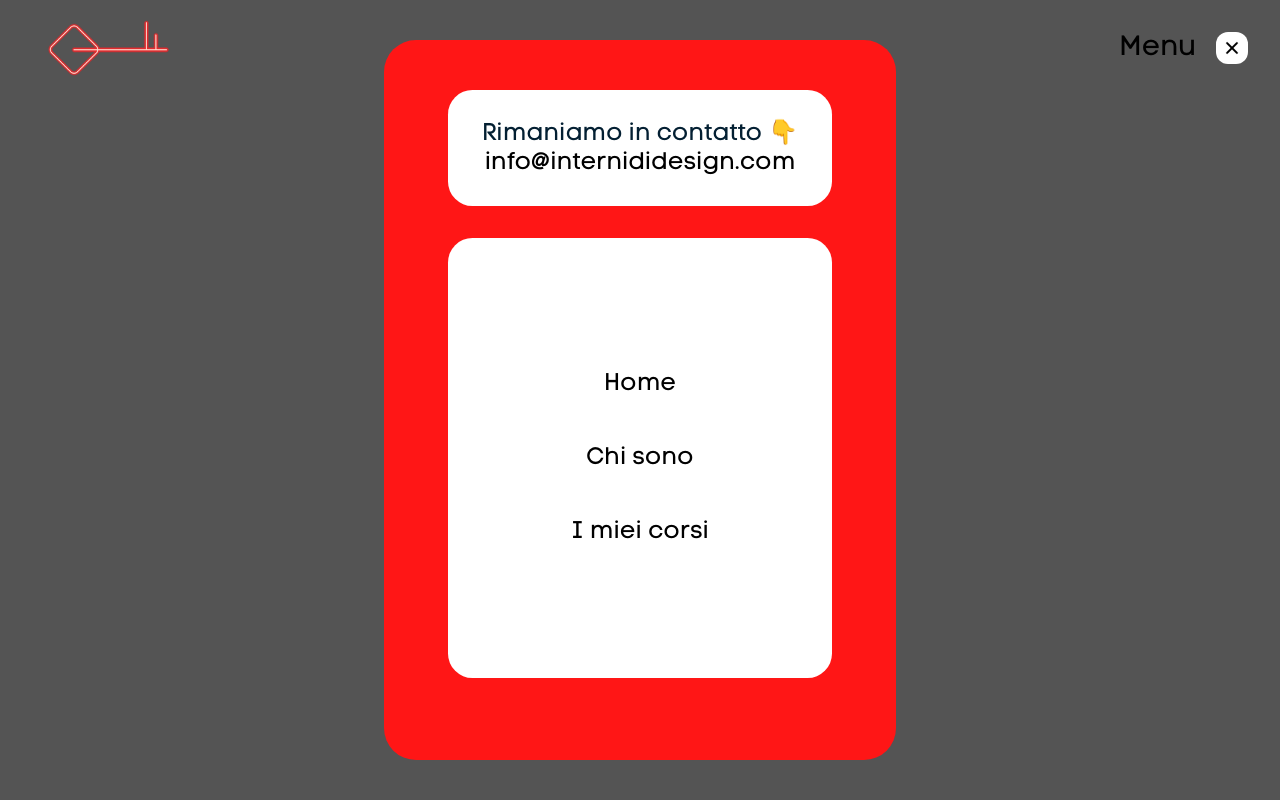
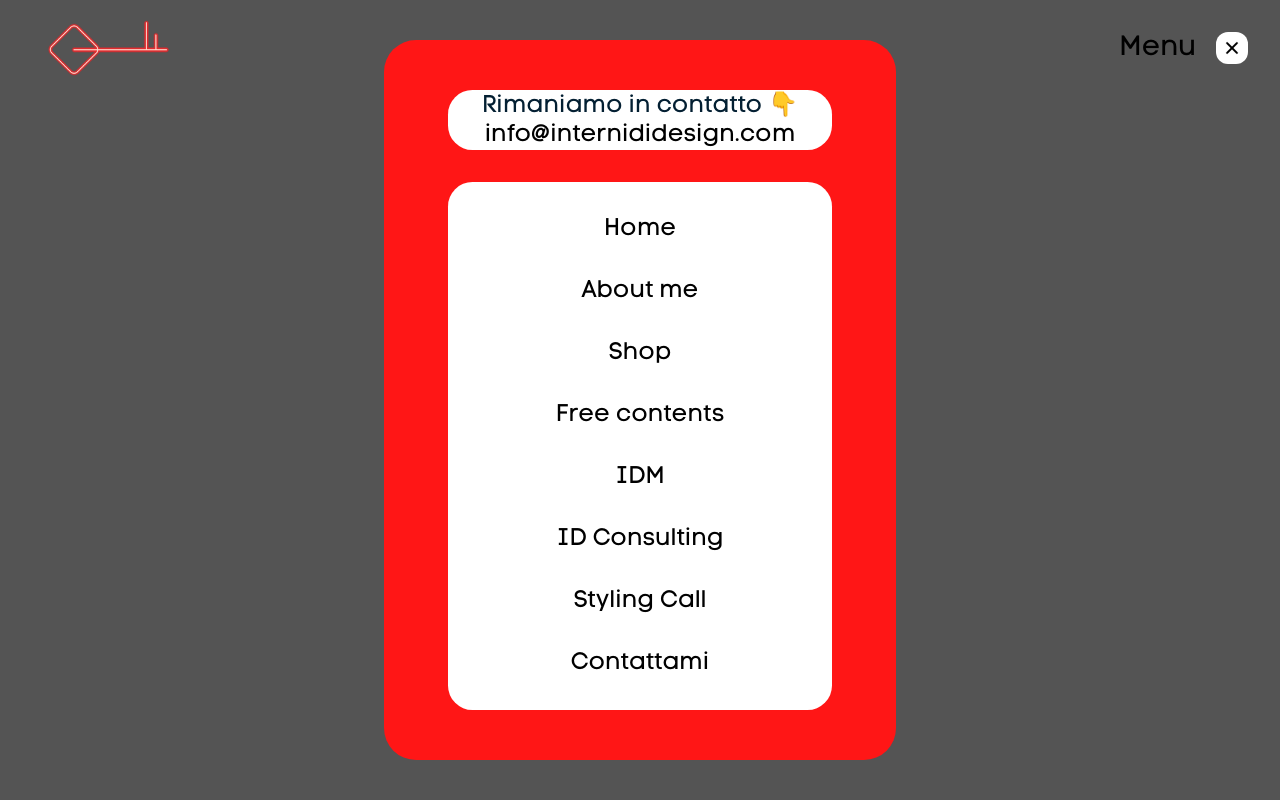
Before and after one commit to carlonoia96/landing-ambra, a React (Create React App) app: page / in a window 1280 px wide. Both pictures are taken after a click on the label "Home". Shown: the top 800 px of the page. Built offline with nearby package versions, Linux system fonts and the light colour scheme.

Commit message:
aggiunte voci di menu

```diff
--- a/src/Menu/Menu.css
+++ b/src/Menu/Menu.css
@@ -78,10 +78,9 @@
 }
 
 .menu-item{
-  height: 10%;
   margin-top: 16px;
   margin-bottom: 16px;
-  height: 42px;
+  height: 30px;
   margin-top: 16px;
   margin-bottom: 16px;
   display: flex;
--- a/src/Menu/menu.json
+++ b/src/Menu/menu.json
@@ -4,11 +4,31 @@
     "url" :"/"
   },
   {
-    "title":"Chi sono",
+    "title":"About me",
     "url" :"/aboutme"
   },
   {
-    "title":"I miei corsi",
+    "title":"Shop",
     "url" : "/shop"
+  },
+  {
+    "title":"Free contents",
+    "url" : "/shop/negozio/"
+  },
+  {
+    "title":"IDM",
+    "url" : "/masterclass/"
+  },
+  {
+    "title":"ID Consulting",
+    "url" : "/consulenza"
+  },
+  {
+    "title":"Styling Call",
+    "url" : "/stylingcall"
+  },
+  {
+    "title":"Contattami",
+    "url" : "/shop/contattami/"
   }
 ]
```
